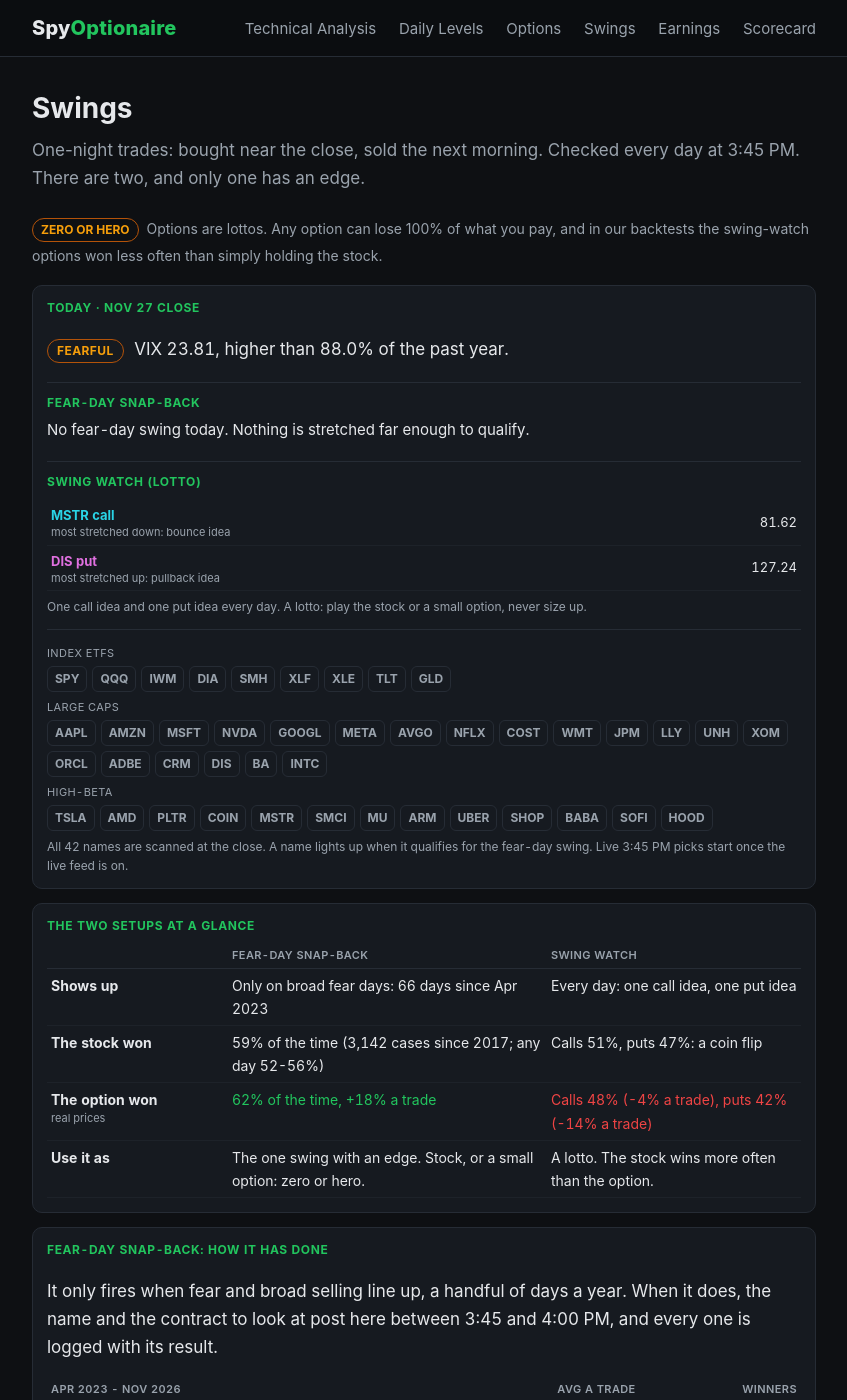
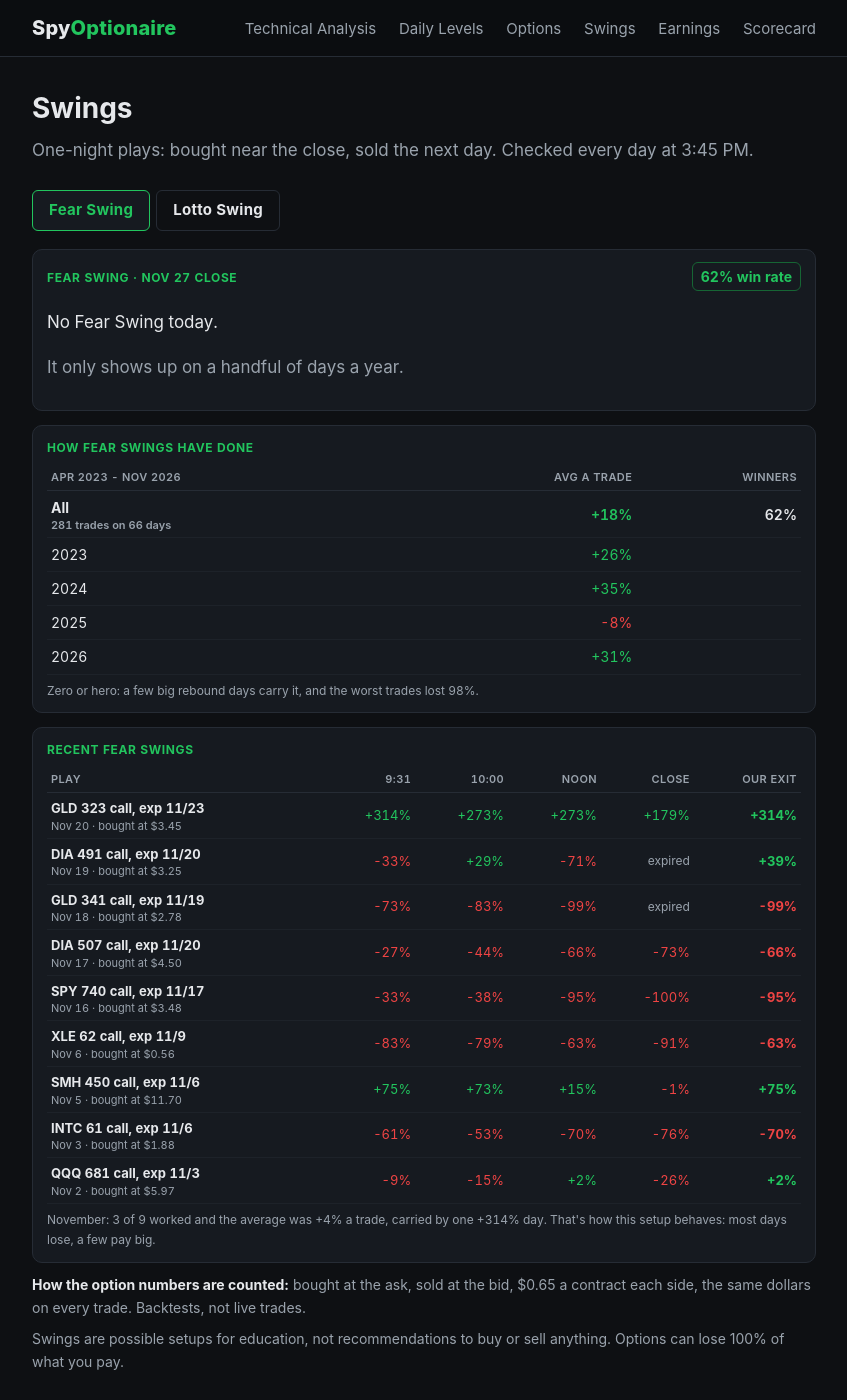
Before and after one commit to SpyOptionaire/spyoptionaire.github.io, a Jekyll site: the page built from swings.html, in a window 1280 px wide and 1400 px high. Shown: the whole window, without its empty margins (216-1063 px from the left). Built offline with Jekyll 4.4.1, drawn with Linux system fonts in a browser that asks for light colours; some of the changed text lies outside the part shown.

Commit message:
Swings: two tabs (Fear Swing / Lotto Swing), win rate up top, plays shown as stock + option, recent results tables; ticker grid, fear line and glance table removed
Co-Authored-By: Claude Opus 5.5 <noreply@anthropic.com>
Claude-Session: https://claude.ai/code/session_01EnXCpuWUg6oc66XeZWqt4P

```diff
--- a/_data/swing_options.json
+++ b/_data/swing_options.json
@@ -26,13 +26,15 @@
     "y": "2026",
     "v": 31
    }
-  ]
+  ],
+  "winrate": "62%"
  },
  "watch": {
   "call_win": 48,
   "call_avg": -4,
   "put_win": 42,
-  "put_avg": -14
+  "put_avg": -14,
+  "winrate": "42-48%"
  },
  "stock": {
   "up": 59,
--- a/_data/swings.json
+++ b/_data/swings.json
@@ -4,7 +4,8 @@
   "date": "2026-11-27",
   "swings": [],
   "no_swing": "No fear-day swing today. Nothing is stretched far enough to qualify.",
-  "checked": "the Nov 27 close (Friday, half day). The next check runs with the next daily update."
+  "checked": "the Nov 27 close (Friday, half day). The next check runs with the next daily update.",
+  "label": "Nov 27 close"
  },
  "history": {
   "period": "Sep 2017 - Nov 2026",
@@ -393,5 +394,97 @@
    "fear_win": 61.5
   }
  },
- "previous_note": "November: 3 of 9 worked and the average was +4% a trade, carried by one +314% day. That's how this setup behaves: most days lose, a few pay big."
+ "previous_note": "November: 3 of 9 worked and the average was +4% a trade, carried by one +314% day. That's how this setup behaves: most days lose, a few pay big.",
+ "lotto_recent": [
+  {
+   "date": "Nov 24",
+   "sym": "MSTR",
+   "side": "call",
+   "stock": "77.55",
+   "contract": "78 call, exp 11/27",
+   "opt": "3.05",
+   "res": -78
+  },
+  {
+   "date": "Nov 24",
+   "sym": "WMT",
+   "side": "put",
+   "stock": "132.31",
+   "contract": "132 put, exp 11/27",
+   "opt": "1.30",
+   "res": -36
+  },
+  {
+   "date": "Nov 23",
+   "sym": "TLT",
+   "side": "put",
+   "stock": "81.69",
+   "contract": "81.5 put, exp 11/25",
+   "opt": "0.22",
+   "res": -66
+  },
+  {
+   "date": "Nov 20",
+   "sym": "GLD",
+   "side": "call",
+   "stock": "322.87",
+   "contract": "323 call, exp 11/23",
+   "opt": "3.45",
+   "res": 314
+  },
+  {
+   "date": "Nov 19",
+   "sym": "UNH",
+   "side": "call",
+   "stock": "330.48",
+   "contract": "330 call, exp 11/20",
+   "opt": "6.20",
+   "res": 77
+  },
+  {
+   "date": "Nov 19",
+   "sym": "DIS",
+   "side": "put",
+   "stock": "120.25",
+   "contract": "120 put, exp 11/20",
+   "opt": "0.90",
+   "res": 29
+  },
+  {
+   "date": "Nov 18",
+   "sym": "UNH",
+   "side": "call",
+   "stock": "349.91",
+   "contract": "350 call, exp 11/20",
+   "opt": "6.25",
+   "res": -95
+  },
+  {
+   "date": "Nov 18",
+   "sym": "DIS",
+   "side": "put",
+   "stock": "122.36",
+   "contract": "122 put, exp 11/20",
+   "opt": "0.94",
+   "res": 36
+  },
+  {
+   "date": "Nov 17",
+   "sym": "BABA",
+   "side": "call",
+   "stock": "86.65",
+   "contract": "87 call, exp 11/20",
+   "opt": "3.30",
+   "res": -32
+  },
+  {
+   "date": "Nov 17",
+   "sym": "COST",
+   "side": "put",
+   "stock": "1110.08",
+   "contract": "1110 put, exp 11/20",
+   "opt": "12.35",
+   "res": 1
+  }
+ ]
 }
--- a/assets/css/style.css
+++ b/assets/css/style.css
@@ -112,3 +112,6 @@ main > .ob { margin:14px 0; }
 
 .lad.txt td { white-space:normal; } .lad.txt td:last-child { text-align:left; padding-left:12px; }
 .lad.glance th, .lad.glance td { text-align:left; white-space:normal; vertical-align:top; } .lad.glance td:first-child { width:24%; }
+.sh { display:flex; justify-content:space-between; align-items:baseline; gap:10px; margin-bottom:6px; } .wr { color:var(--accent); font-weight:700; font-size:14px; border:1px solid #166534; border-radius:6px; padding:2px 8px; white-space:nowrap; }
+.play { border-top:1px solid var(--line); padding:8px 0 2px; margin-top:6px; } .play .pt { margin:0 0 2px; font-size:16px; } .play .cl { color:var(--sup); } .play .pt2 { color:var(--dem); } .play .lad { margin-top:2px; } .lad tr.tot td { font-weight:600; }
+.picker.tabs { margin:16px 0 4px; } .picker.tabs button { font-size:15px; padding:7px 16px; }
--- a/index.html
+++ b/index.html
@@ -26,7 +26,7 @@ title: SpyOptionaire
   <a class="tile" href="{{ '/swings/' | relative_url }}">
     <span class="k">Swings</span>
     <b>One-night setups near the close</b>
-    <span>The fear-day snap-back, the one swing with an edge, plus a daily swing watch. Each with how it did on real option prices.</span>
+    <span>The Fear Swing on the rare fear days and the daily Lotto Swing, each with how it did on real option prices.</span>
   </a>
   <a class="tile" href="{{ '/earnings/' | relative_url }}">
     <span class="k">Earnings</span>
--- a/scorecard.html
+++ b/scorecard.html
@@ -63,8 +63,8 @@ permalink: /scorecard/
   <span class="k">Swings</span>
   <table class="lad txt">
     <tbody>
-      <tr><td><b>Fear-day snap-back</b><i>{{ C.swings.fear.period }}</i></td><td>{{ C.swings.fear.ideas }} ideas on {{ C.swings.fear.days }} days: the stock was higher the next day {{ C.swings.fear.worked }}% of the time (avg {{ C.swings.fear.avg }})</td></tr>
-      <tr><td><b>Swing watch</b><i>{{ C.swings.watch.period }}</i></td><td>Call idea worked {{ C.swings.watch.call }}%, put idea {{ C.swings.watch.put }}%: a coin flip, as labelled</td></tr>
+      <tr><td><b>Fear Swing</b><i>{{ C.swings.fear.period }}</i></td><td>{{ C.swings.fear.ideas }} ideas on {{ C.swings.fear.days }} days: the stock was higher the next day {{ C.swings.fear.worked }}% of the time (avg {{ C.swings.fear.avg }})</td></tr>
+      <tr><td><b>Lotto Swing</b><i>{{ C.swings.watch.period }}</i></td><td>Call idea worked {{ C.swings.watch.call }}%, put idea {{ C.swings.watch.put }}%: a coin flip, as labelled</td></tr>
     </tbody>
   </table>
   <p class="asof">Backtests until the live scan starts; from then on every posted swing is logged here with its result. Option results for each swing are on the <a href="{{ '/swings/' | relative_url }}">Swings</a> page.</p>
--- a/swings.html
+++ b/swings.html
@@ -1,108 +1,107 @@
 ---
 layout: default
 title: Swings
-description: One-night swing setups checked every day at 3:45 PM - the fear-day snap-back (the one with an edge) and the daily swing watch - with how each did on real option prices. Education only, never a trade call.
+description: One-night plays near the close, checked every day at 3:45 PM - the Fear Swing and the daily Lotto Swing - with how each did on real option prices. Education only, never a trade call.
 permalink: /swings/
 ---
 {% assign S = site.data.swings %}
 {% assign O = site.data.swing_options %}
-{% assign F = S.fear %}
 {% assign W = S.watch %}
-{% assign H = S.history %}
 <section class="hero">
   <h1>Swings</h1>
-  <p>One-night trades: bought near the close, sold the next morning. Checked every day at 3:45 PM. There are two, and only one has an edge.</p>
+  <p>One-night plays: bought near the close, sold the next day. Checked every day at 3:45 PM.</p>
 </section>
-<p class="pre"><span class="tag warn">ZERO OR HERO</span> Options are lottos. Any option can lose 100% of what you pay, and in our backtests the swing-watch options won less often than simply holding the stock.</p>
+
+<div class="picker tabs"><button data-s="fear">Fear Swing</button><button data-s="lotto">Lotto Swing</button></div>
 
 <div class="board one">
-<div class="card sw">
-  <span class="k">Today &middot; {{ S.today.checked | split: " (" | first | remove: "the " }}</span>
-  <p>{% if F.top5 %}<span class="chip warn">FEAR IN THE TOP 5%</span> {% elsif F.vix >= 20 %}<span class="chip warn">FEARFUL</span> {% else %}<span class="chip calm">CALM</span> {% endif %}VIX {{ F.vix }}, higher than {{ F.pct }}% of the past year.</p>
 
-  <div class="ob">
-    <span class="k">Fear-day snap-back</span>
+<div class="card" data-s="fear">
+  <div class="sh"><span class="k">Fear Swing &middot; {{ S.today.label }}</span><span class="wr">{{ O.fear.winrate }} win rate</span></div>
   {% if S.today.swings.size > 0 %}
     {% for x in S.today.swings %}
-      <div class="swi">
-        <div class="ch"><span class="sym">{{ x.ticker }}</span><span class="nm">possible {{ x.direction }} swing</span><span class="px">{{ x.price }}</span></div>
-        <p>{{ x.reason }}</p>
-        <p><b>Contract to look at:</b> {{ x.contract }}</p>
-        <p class="muted">{{ x.plan }}</p>
+    <div class="play">
+      <p class="pt"><b>{{ x.ticker }} {{ x.direction }}</b> <span class="muted">possible {{ x.direction }} play</span></p>
+      <table class="lad">
+        <tbody>
+          <tr><td>Stock</td><td>{{ x.price }}</td></tr>
+          <tr><td>Option <i>{{ x.contract }}</i></td><td>{% if x.option %}{{ x.option }}{% else %}<span class="muted">at 3:45 PM</span>{% endif %}</td></tr>
+        </tbody>
+      </table>
     </div>
     {% endfor %}
   {% else %}
-      <p class="big">{{ S.today.no_swing }}</p>
+    <p class="big">No Fear Swing today.</p>
+    <p class="muted">It only shows up on a handful of days a year.</p>
   {% endif %}
 </div>
 
-  <div class="ob">
-    <span class="k">Swing watch (lotto)</span>
-    <table class="lad swt">
-      <tbody>{% for r in W.latest %}<tr class="{% if r.side == 'call' %}rs{% else %}rd{% endif %}"><td><b>{{ r.sym }} {{ r.side }}</b> <i>{% if r.side == 'call' %}most stretched down: bounce idea{% else %}most stretched up: pullback idea{% endif %}</i></td><td>{{ r.close }}</td></tr>{% endfor %}</tbody>
-    </table>
-    <p class="asof">One call idea and one put idea every day. A lotto: play the stock or a small option, never size up.</p>
-  </div>
-
-  {% assign hits = S.today.swings | map: "ticker" %}
-  <div class="uni">
-  {% for g in S.universe %}
-    <span class="ug">{{ g.name }}</span>
-    <div class="uc">{% for t in g.tickers %}<span class="tk{% if hits contains t %} on{% endif %}">{{ t }}</span>{% endfor %}</div>
-  {% endfor %}
-  </div>
-  <p class="asof">All 42 names are scanned at the close. A name lights up when it qualifies for the fear-day swing. Live 3:45 PM picks start once the live feed is on.</p>
-</div>
-
-<div class="card">
-  <span class="k">The two setups at a glance</span>
-  <table class="lad glance">
-    <thead><tr><th></th><th>Fear-day snap-back</th><th>Swing watch</th></tr></thead>
-    <tbody>
-      <tr><td><b>Shows up</b></td><td>Only on broad fear days: {{ O.fear.days }} days since Apr 2023</td><td>Every day: one call idea, one put idea</td></tr>
-      <tr><td><b>The stock won</b></td><td>{{ O.stock.up }}% of the time ({{ O.stock.cases }} cases since {{ O.stock.since }}; any day {{ O.stock.base }})</td><td>Calls {{ W.record.call_win }}%, puts {{ W.record.put_win }}%: a coin flip</td></tr>
-      <tr><td><b>The option won</b> <i>real prices</i></td><td class="up">{{ O.fear.win }}% of the time, +{{ O.fear.avg }}% a trade</td><td class="dn">Calls {{ O.watch.call_win }}% ({{ O.watch.call_avg }}% a trade), puts {{ O.watch.put_win }}% ({{ O.watch.put_avg }}% a trade)</td></tr>
-      <tr><td><b>Use it as</b></td><td>The one swing with an edge. Stock, or a small option: zero or hero.</td><td>A lotto. The stock wins more often than the option.</td></tr>
-    </tbody>
-  </table>
-</div>
-
-<div class="card">
-  <span class="k">Fear-day snap-back: how it has done</span>
-  <p>It only fires when fear and broad selling line up, a handful of days a year. When it does, the name and the contract to look at post here between 3:45 and 4:00 PM, and every one is logged with its result.</p>
+<div class="card" data-s="fear">
+  <span class="k">How Fear Swings have done</span>
   <table class="lad">
     <thead><tr><th>{{ O.period }}</th><th>Avg a trade</th><th>Winners</th></tr></thead>
     <tbody>
-      <tr class="rs"><td><b>All fear-day swings</b> <i>{{ O.fear.trades }} trades on {{ O.fear.days }} days</i></td><td class="up">+{{ O.fear.avg }}%</td><td>{{ O.fear.win }}%</td></tr>
+      <tr class="tot"><td><b>All</b> <i>{{ O.fear.trades }} trades on {{ O.fear.days }} days</i></td><td class="up">+{{ O.fear.avg }}%</td><td>{{ O.fear.win }}%</td></tr>
       {% for y in O.fear.years %}<tr><td>{{ y.y }}</td><td class="{% if y.v >= 0 %}up{% else %}dn{% endif %}">{% if y.v >= 0 %}+{% endif %}{{ y.v }}%</td><td></td></tr>{% endfor %}
     </tbody>
   </table>
-  <p class="asof">Zero or hero: most of the profit comes from a few big rebound days, and the worst trades lost {{ O.fear.worst }}% of the premium. Use the same small dollar amount every time and count the whole premium as the risk.</p>
+  <p class="asof">Zero or hero: a few big rebound days carry it, and the worst trades lost {{ O.fear.worst }}%.</p>
 </div>
 
-<div class="card">
-  <span class="k">Recent fear-day swings: what the plan would have done</span>
+<div class="card" data-s="fear">
+  <span class="k">Recent Fear Swings</span>
   <table class="lad swt">
-    <thead><tr><th>Swing</th><th>9:31</th><th>10:00</th><th>Noon</th><th>Close</th><th>Plan</th></tr></thead>
+    <thead><tr><th>Play</th><th>9:31</th><th>10:00</th><th>Noon</th><th>Close</th><th>Our exit</th></tr></thead>
     <tbody>
     {% for r in S.previous %}
-      <tr><td><b>{{ r.ticker }} {{ r.contract }}</b><i>{{ r.date }} &middot; bought {{ r.bought }} &middot; best {% if r.best >= 0 %}+{% endif %}{{ r.best }}%</i></td>
+      <tr><td><b>{{ r.ticker }} {{ r.contract }}</b><i>{{ r.date }} &middot; bought at ${{ r.bought | split: "$" | last }}</i></td>
         {% for v in r.cells %}{% if v == nil %}<td class="muted">expired</td>{% else %}<td class="{% if v >= 0 %}up{% else %}dn{% endif %}">{% if v >= 0 %}+{% endif %}{{ v }}%</td>{% endif %}{% endfor %}
         <td class="{% if r.plan >= 0 %}up{% else %}dn{% endif %}"><b>{% if r.plan >= 0 %}+{% endif %}{{ r.plan }}%</b></td></tr>
     {% endfor %}
     </tbody>
   </table>
-  <p class="asof">The first name on each November fear day and its contract, on real option quotes: bought at the ask at 3:45 PM, each column sold at the bid at that time the next day, after fees. "Plan" = our exit. {{ S.previous_note }} Hypothetical, not live trades.</p>
+  <p class="asof">{{ S.previous_note }}</p>
 </div>
 
-<div class="card">
-  <span class="k">Swing watch: the last few days (stock move)</span>
-  <table class="lad swt">
-    <thead><tr><th>Name</th><th>Next day</th><th>Best</th></tr></thead>
-    <tbody>{% for r in W.recent %}<tr class="{% if r.side == 'call' %}rs{% else %}rd{% endif %}"><td><b>{{ r.sym }}</b> <i>{{ r.date }} &middot; {% if r.side == 'call' %}call idea{% else %}put idea{% endif %}</i></td><td class="{% if r.result == 'worked' %}up{% else %}dn{% endif %}">{{ r.move }}</td><td>{{ r.best }}</td></tr>{% endfor %}</tbody>
+<div class="card" data-s="lotto" hidden>
+  <div class="sh"><span class="k">Lotto Swing &middot; {{ S.today.label }}</span><span class="wr">{{ O.watch.winrate }} win rate</span></div>
+  {% for r in W.latest %}
+  <div class="play">
+    <p class="pt"><b class="{% if r.side == 'call' %}cl{% else %}pt2{% endif %}">{{ r.sym }} {{ r.side | capitalize }}</b></p>
+    <table class="lad">
+      <tbody>
+        <tr><td>Stock</td><td>{{ r.close }}</td></tr>
+        <tr><td>Option <i>at the money, nearest expiry</i></td><td>{% if r.option %}{{ r.option }}{% else %}<span class="muted">live feed pending</span>{% endif %}</td></tr>
+      </tbody>
     </table>
-  <p class="asof">The stock's move from the close to the next close, counted in the idea's direction. As lotto options (bought at the ask near the close, sold at the bid the next day): the calls won {{ O.watch.call_win }}% of the time and averaged {{ O.watch.call_avg }}% a trade, the puts won {{ O.watch.put_win }}% and averaged {{ O.watch.put_avg }}%. The stock itself won {{ W.record.call_win }}% / {{ W.record.put_win }}%: the spread plus a night of time decay is what the option gives up.</p>
   </div>
+  {% endfor %}
 </div>
 
-<div class="note"><p><b>How the option numbers are counted:</b> {{ O.method }} So a $600 contract doesn't count more than a $60 one. Backtests, not live trades.</p><p>Swings are possible setups for education. They're not recommendations to buy or sell anything. Options can lose 100% of what you pay.</p></div>
+<div class="card" data-s="lotto" hidden>
+  <span class="k">Recent Lotto Swings</span>
+  <table class="lad swt">
+    <thead><tr><th>Play</th><th>Stock</th><th>Option</th><th>Result</th></tr></thead>
+    <tbody>
+    {% for r in S.lotto_recent %}
+      <tr><td><b>{{ r.sym }} {{ r.contract }}</b><i>{{ r.date }}</i></td><td>{{ r.stock }}</td><td>${{ r.opt }}</td>
+        <td class="{% if r.res >= 0 %}up{% else %}dn{% endif %}"><b>{% if r.res >= 0 %}+{% endif %}{{ r.res }}%</b></td></tr>
+    {% endfor %}
+    </tbody>
+  </table>
+  <p class="asof">A lotto: the stock itself was right {{ W.record.call_win }}% (calls) and {{ W.record.put_win }}% (puts) of the time, the option only {{ O.watch.call_win }}% and {{ O.watch.put_win }}%. Never size up.</p>
+</div>
+
+</div>
+
+<div class="note"><p><b>How the option numbers are counted:</b> bought at the ask, sold at the bid, $0.65 a contract each side, the same dollars on every trade. Backtests, not live trades.</p><p>Swings are possible setups for education, not recommendations to buy or sell anything. Options can lose 100% of what you pay.</p></div>
+
+<script>
+(function(){
+  var bs=document.querySelectorAll('.picker.tabs button'), cs=document.querySelectorAll('.board.one .card[data-s]');
+  function show(s){ bs.forEach(function(b){b.classList.toggle('on',b.dataset.s===s)}); cs.forEach(function(c){c.hidden=c.dataset.s!==s}); }
+  bs.forEach(function(b){ b.addEventListener('click',function(){ show(b.dataset.s); history.replaceState(null,'','#'+b.dataset.s); }); });
+  var h=(location.hash||'').slice(1).toLowerCase(), ok=[].some.call(bs,function(b){return b.dataset.s===h});
+  show(ok?h:'fear');
+})();
+</script>
```
Lines whose indentation alone changed are shown as unchanged.
